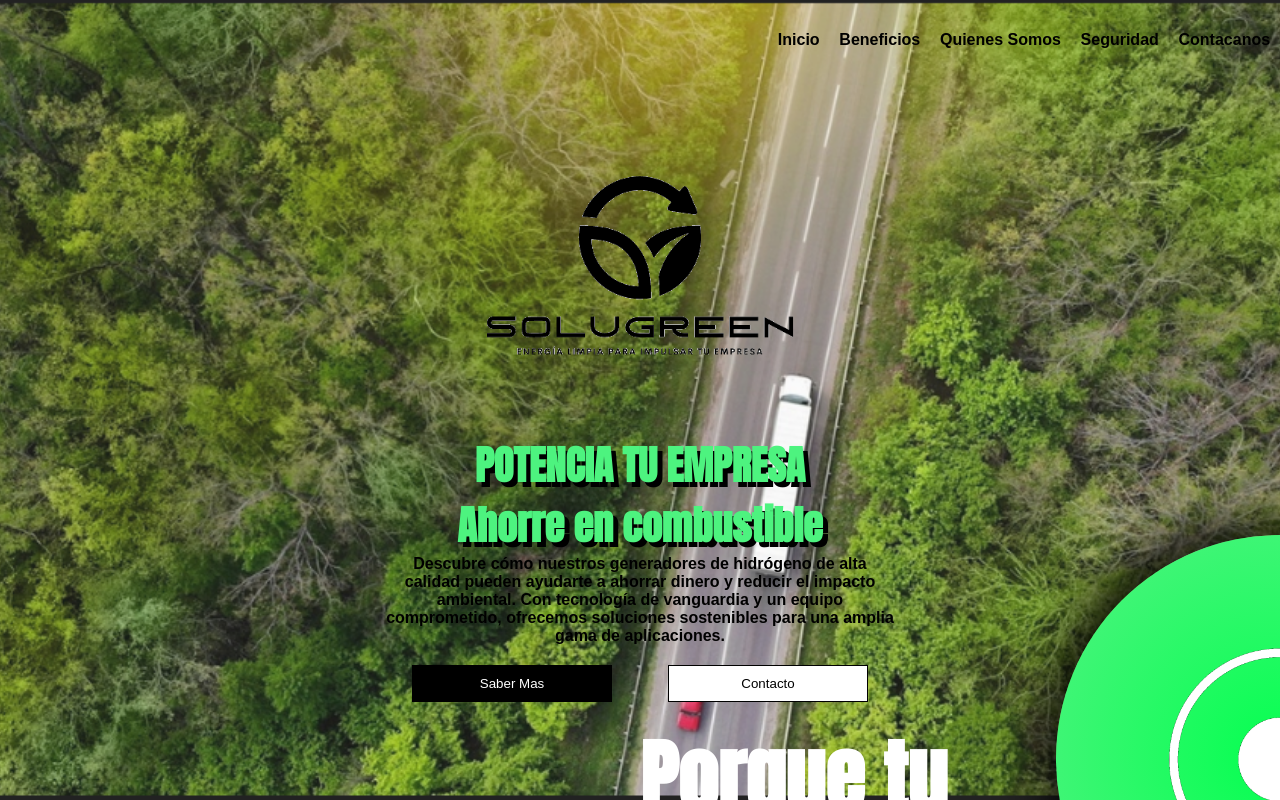
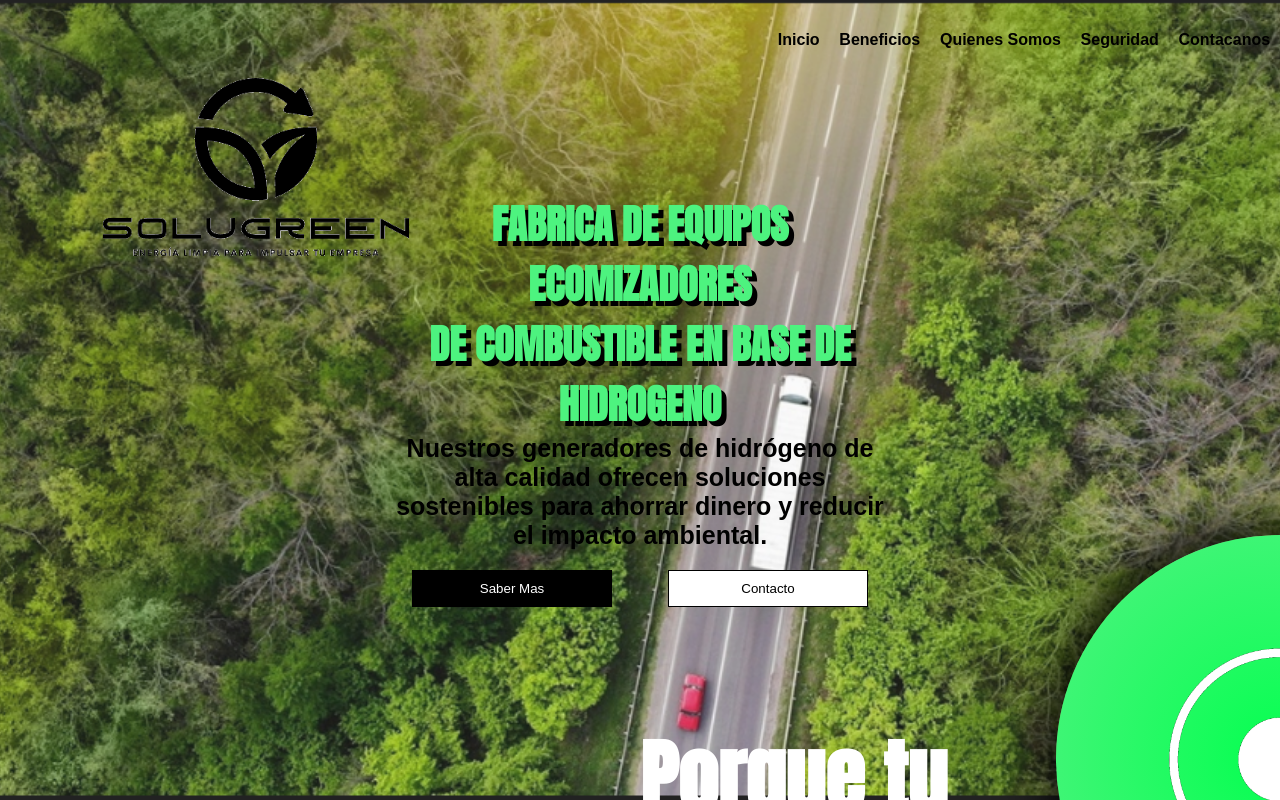
Before and after one commit to Saiperex/Solugreen, a plain HTML site: page index.html in a window 1280 px wide. Drawn offline with Linux system fonts and the light colour scheme.

Commit message:
Agregando cosas nuevas al final.

```diff
--- a/css/inicio.css
+++ b/css/inicio.css
@@ -122,6 +122,7 @@
 }
 .inicio_conteiner p
 {
+    font-size: 25px;
     font-family: Arial, Helvetica, sans-serif;
     font-weight: bolder;
 }
@@ -165,4 +166,8 @@
     {
         z-index: 2;
     }
+    .inicio_conteiner p
+    {
+        font-size: 16px;
+    }
 }
--- a/css/init.css
+++ b/css/init.css
@@ -27,6 +27,12 @@ body
     top: 100vh;
     transition: top 0.5s ease;
 }
+.logo
+{
+    position: absolute;
+    left: 0vh;
+    top: 0vh;
+}
 @media screen and (max-width:500px)
 {
     .principal
@@ -39,4 +45,9 @@ body
         position: relative;
         top: 0;
     }
+    .logo
+
+    {
+        position: relative;
+    }
 }
--- a/index.html
+++ b/index.html
@@ -46,12 +46,11 @@
                 <img src="img/hidrogeno.png" alt="">
             </div>
             <div class="inicio_conteiner">
-                <img src="img/logo.png" alt="">
-                <h2>POTENCIA TU EMPRESA</h2>
-                <h3>Ahorre en combustible</h3>
-                <p>Descubre cómo nuestros generadores de hidrógeno de alta calidad pueden ayudarte a ahorrar dinero y
-                    reducir el impacto ambiental. Con tecnología de vanguardia y un equipo comprometido, ofrecemos
-                    soluciones sostenibles para una amplia gama de aplicaciones.</p>
+                <img class="logo" src="img/logo.png" alt="">
+                <h2>FABRICA DE EQUIPOS ECOMIZADORES</h2>
+                <h3>DE COMBUSTIBLE EN BASE DE HIDROGENO</h3>
+                <p>
+                    Nuestros generadores de hidrógeno de alta calidad ofrecen soluciones sostenibles para ahorrar dinero y reducir el impacto ambiental.</p>
                 <div class="botones">
                     <button>Saber Mas</button>
                     <button>Contacto</button>
```
